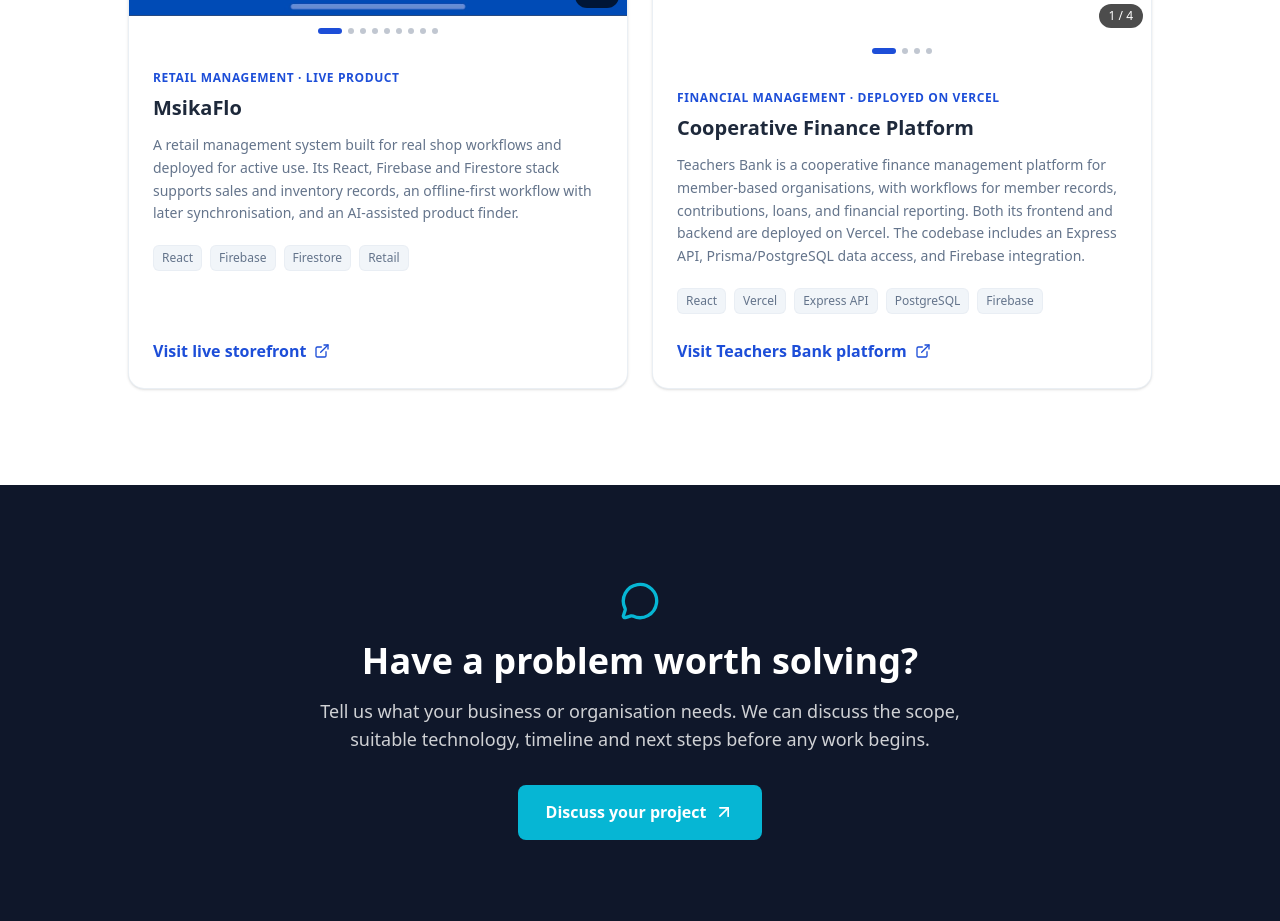
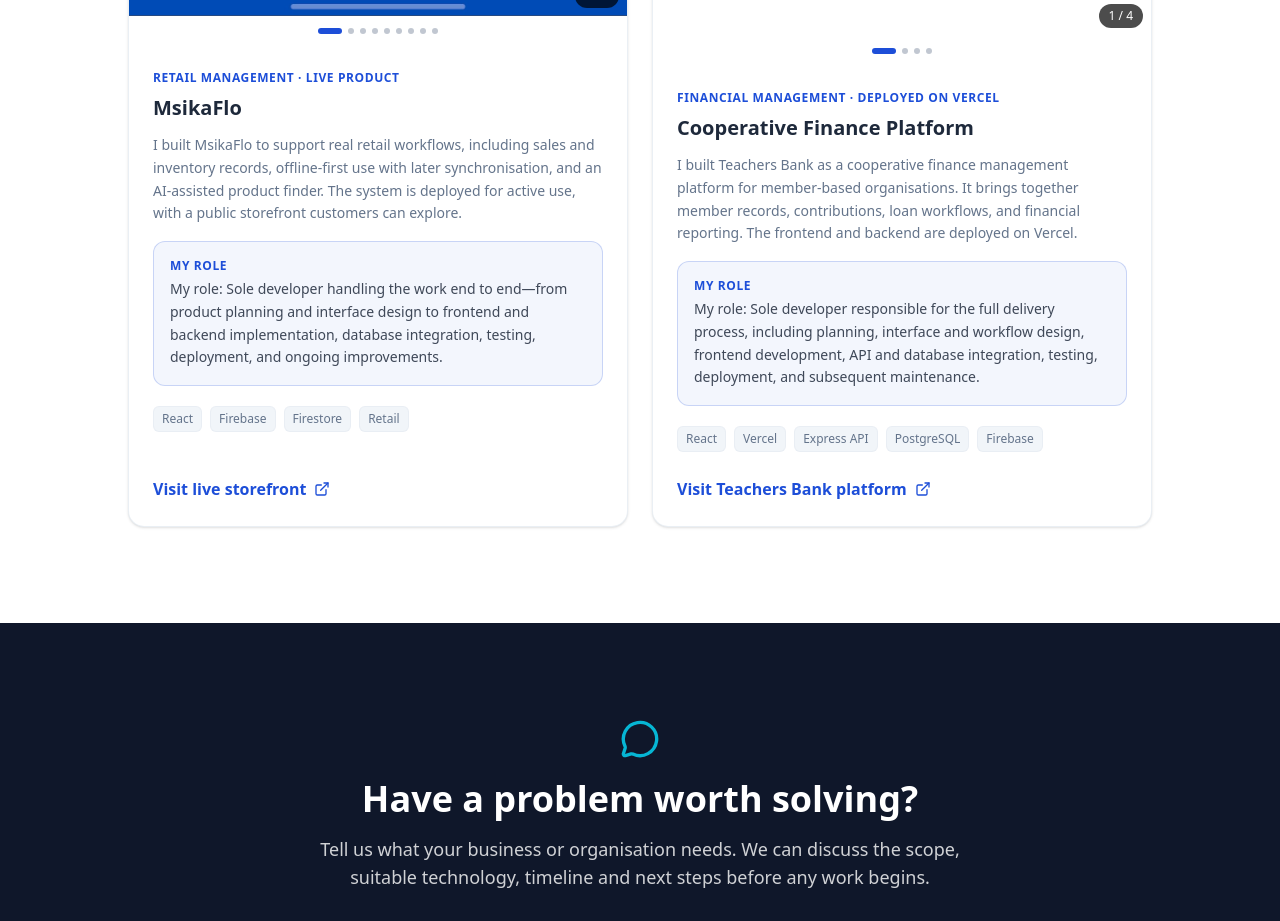
Before and after one commit to Indelible-cpu/MyWebsite, a Next.js app: page /portfolio in a window 1280 px wide. Shown: the part 1500-2421 px from the top of the page. Built offline with nearby package versions, Linux system fonts and the light colour scheme.

Commit message:
Add solo-developer case study details

```diff
--- a/app/portfolio/page.tsx
+++ b/app/portfolio/page.tsx
@@ -13,7 +13,9 @@
     title: "MsikaFlo",
     category: "Retail Management · Live Product",
     description:
-      "A retail management system built for real shop workflows and deployed for active use. Its React, Firebase and Firestore stack supports sales and inventory records, an offline-first workflow with later synchronisation, and an AI-assisted product finder.",
+      "I built MsikaFlo to support real retail workflows, including sales and inventory records, offline-first use with later synchronisation, and an AI-assisted product finder. The system is deployed for active use, with a public storefront customers can explore.",
+    role:
+      "My role: Sole developer handling the work end to end—from product planning and interface design to frontend and backend implementation, database integration, testing, deployment, and ongoing improvements.",
     images: [
       { src: "/images/Screenshot_20261028_134905_Chrome.jpg", alt: "MsikaFlo screenshot 1" },
       { src: "/images/Screenshot_20261028_135152_Chrome.jpg", alt: "MsikaFlo screenshot 2" },
@@ -33,7 +35,9 @@
     title: "Cooperative Finance Platform",
     category: "Financial Management · Deployed on Vercel",
     description:
-      "Teachers Bank is a cooperative finance management platform for member-based organisations, with workflows for member records, contributions, loans, and financial reporting. Both its frontend and backend are deployed on Vercel. The codebase includes an Express API, Prisma/PostgreSQL data access, and Firebase integration.",
+      "I built Teachers Bank as a cooperative finance management platform for member-based organisations. It brings together member records, contributions, loan workflows, and financial reporting. The frontend and backend are deployed on Vercel.",
+    role:
+      "My role: Sole developer responsible for the full delivery process, including planning, interface and workflow design, frontend development, API and database integration, testing, deployment, and subsequent maintenance.",
     images: [
       { src: "/images/tb-overview.jpg", alt: "Teachers Bank financial overview" },
       { src: "/images/tb-contributions.jpg", alt: "Teachers Bank contributions ledger" },
@@ -173,9 +177,17 @@
                   <h2 className="mb-3 text-xl font-bold transition-colors group-hover:text-secondary">
                     {project.title}
                   </h2>
-                  <p className="mb-5 text-sm leading-relaxed text-muted-foreground">
+                  <p className="mb-4 text-sm leading-relaxed text-muted-foreground">
                     {project.description}
                   </p>
+                  <div className="mb-5 rounded-xl border border-secondary/20 bg-secondary/5 p-4">
+                    <p className="mb-1 text-xs font-bold uppercase tracking-wider text-secondary">
+                      My role
+                    </p>
+                    <p className="text-sm leading-relaxed text-foreground/85">
+                      {project.role}
+                    </p>
+                  </div>
 
                   <div className="mb-6 flex flex-wrap gap-2">
                     {project.tags.map((tag) => (
```
